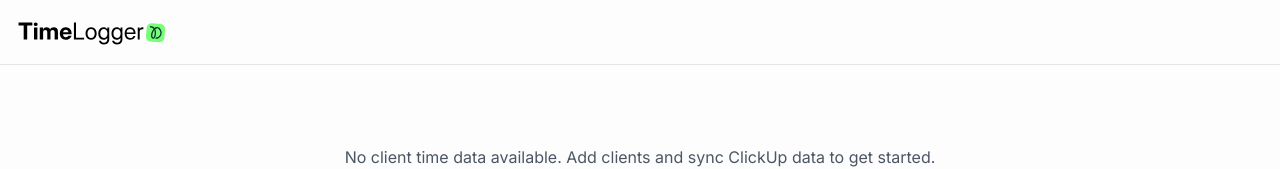
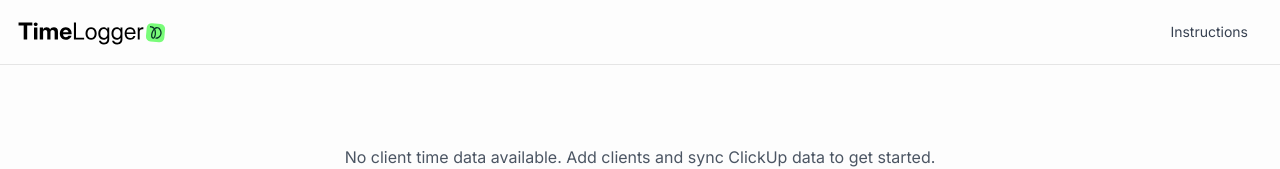
Before and after one commit to KrishDemandFlow/df-timelogger-t, a Next.js app: page / in a window 1280 px wide. Shown: the top 169 px of the page. Built offline with nearby package versions, Linux system fonts and the light colour scheme; no server answers; the database is empty.

Commit message:
Update layout header with logo and instructions link

```diff
--- a/src/app/layout.tsx
+++ b/src/app/layout.tsx
@@ -40,7 +40,20 @@ export default function RootLayout({
 </Link>
                 </h1>
               </div>
-              <div className="ml-auto">
+              <div className="ml-auto flex items-center gap-3">
+                <Button
+                  variant="ghost"
+                  asChild
+                  className="text-gray-700 font-normal"
+                >
+                  <Link
+                    href="https://demandflow.notion.site/How-to-use-Clickup-Timelogger-tool-2247c5c170c880a9b45ff1c3bfd3ce3b?source=copy_link"
+                    target="_blank"
+                    rel="noopener noreferrer"
+                  >
+                    Instructions
+                  </Link>
+                </Button>
                 <UserMenu />
               </div>
             </div>
```
